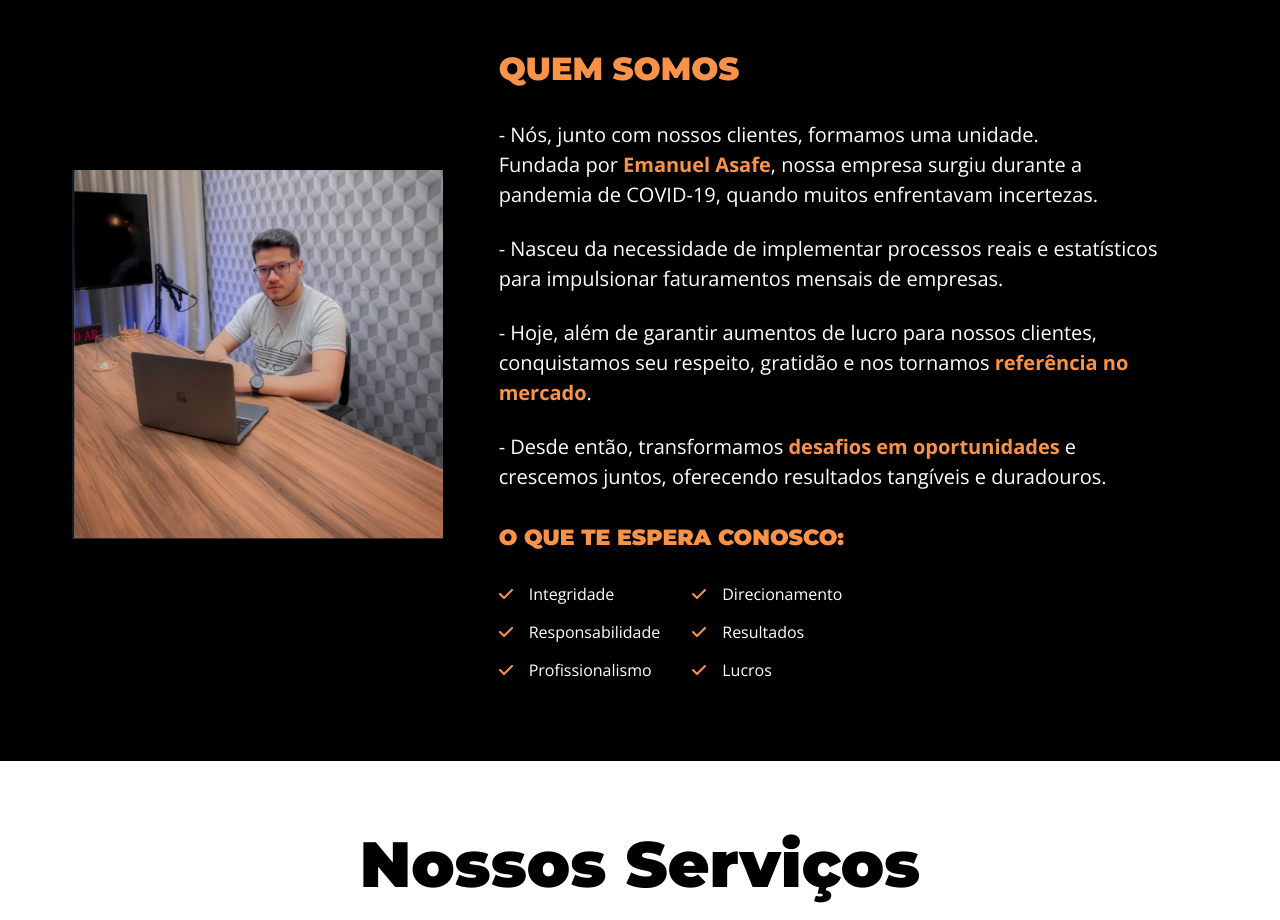
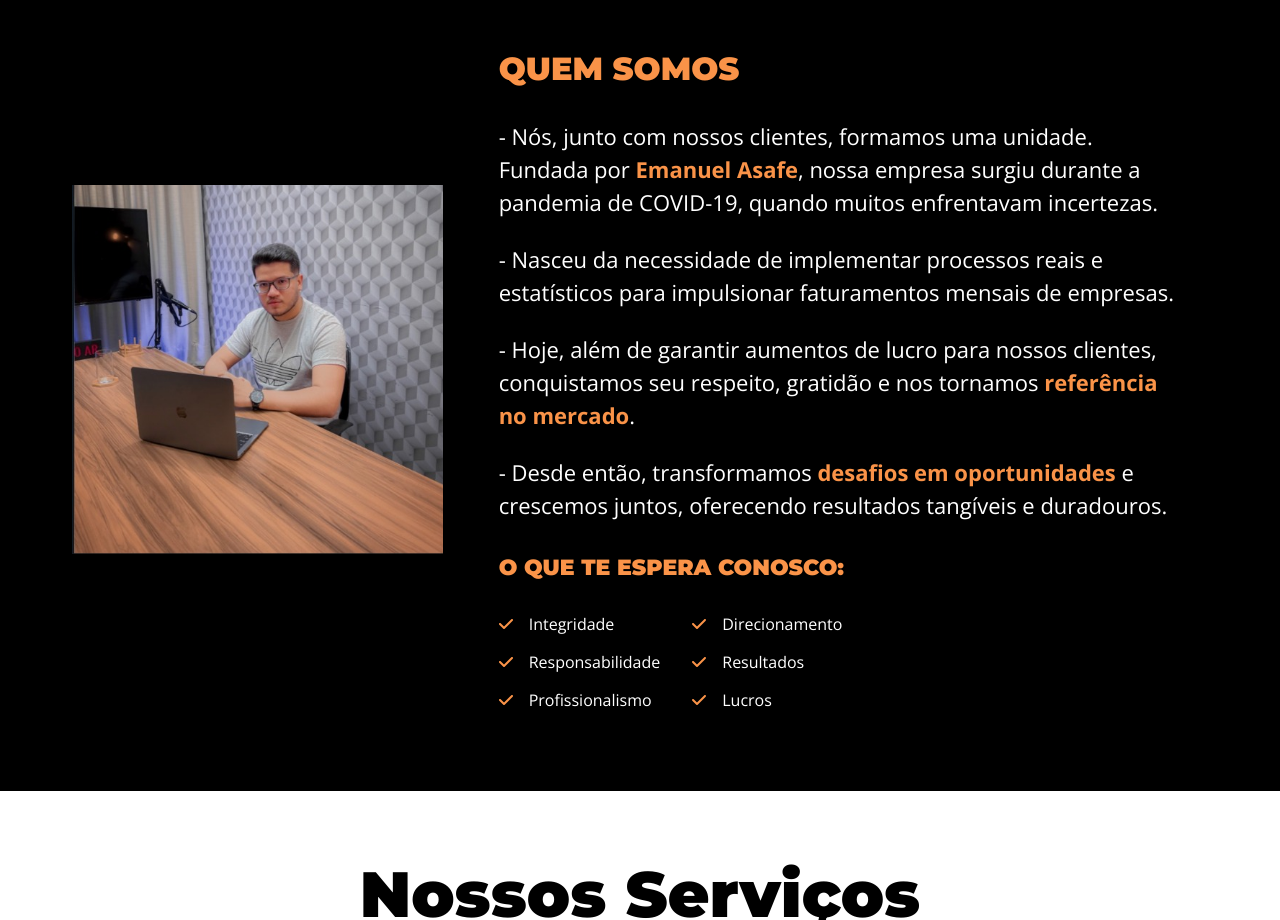
Before and after one commit to GabrielBarroso1905/LandingPageCosturandoAmor, a React (Create React App) app: page / in a window 1280 px wide. Shown: the part 2320-3240 px from the top of the page. Built offline with nearby package versions, Linux system fonts and the light colour scheme.

Commit message:
novas Melhorias

```diff
--- a/src/components/AboutUs/styles.js
+++ b/src/components/AboutUs/styles.js
@@ -28,7 +28,7 @@ export const About = styled.div`
 export const P = styled.p`
   ${({ theme }) => css`
     line-height: 1.5;
-    font-size: 20px;
+    font-size: 22px;
     color: ${theme.colors.text};
   `}
 `;
```
